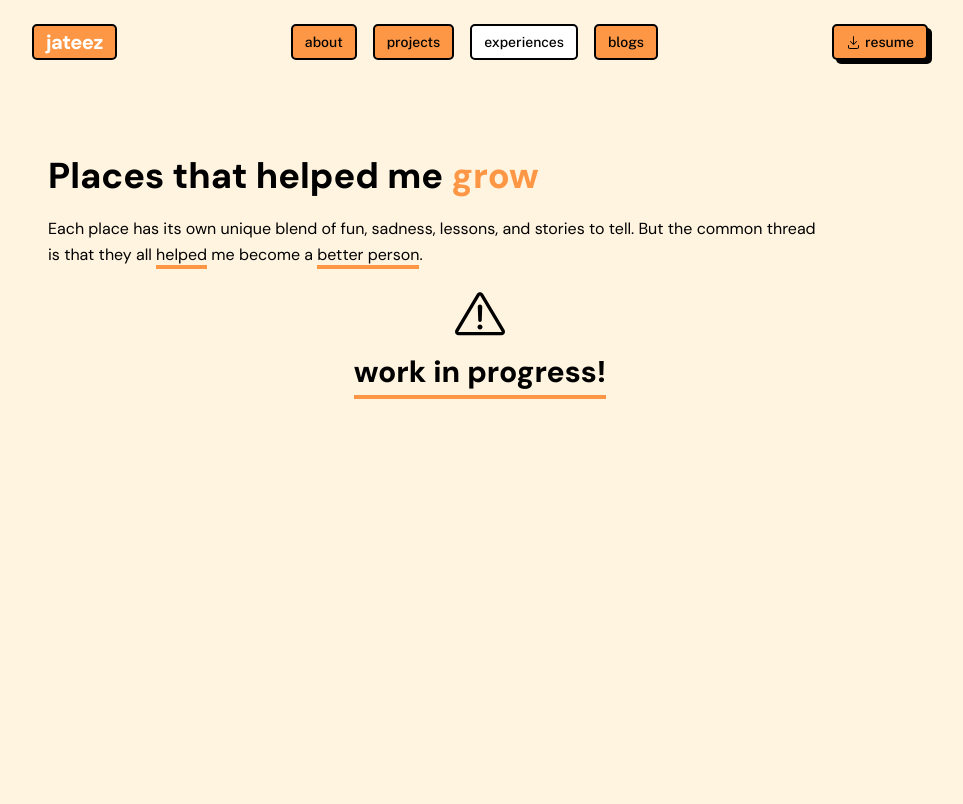
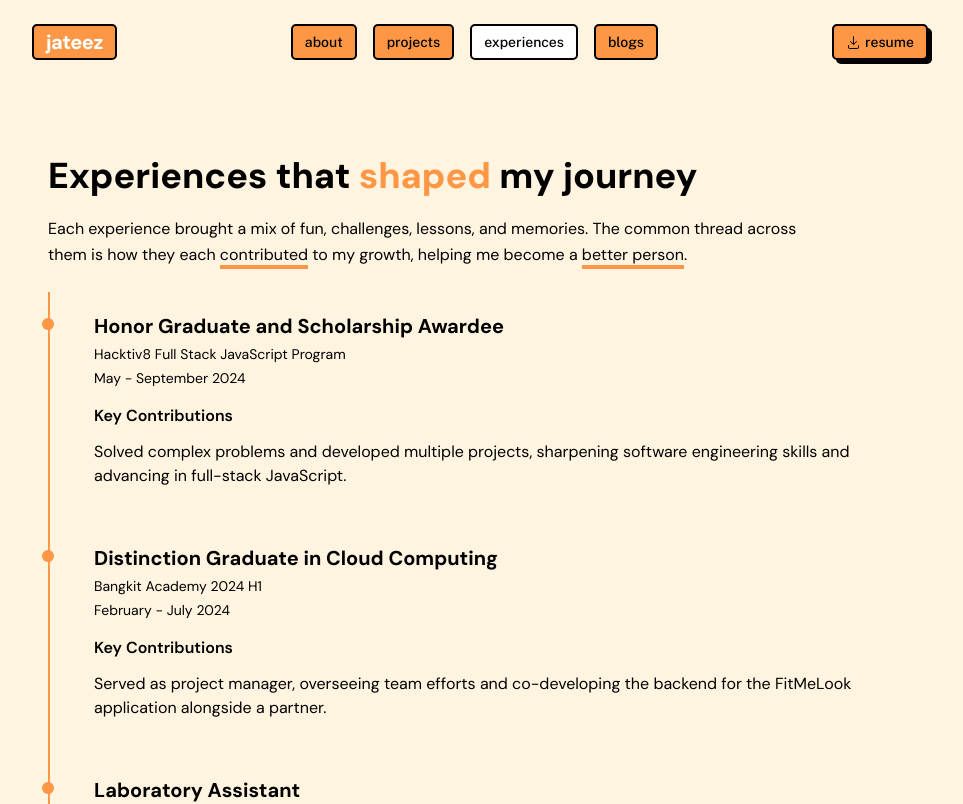
Before and after one commit to jateez/portfolio-athena, a Next.js app: page /experiences in a window 1280 px wide. Shown: the top 804 px of the page, without its empty margins (160-1123 px from the left). Built offline with nearby package versions, Linux system fonts and the light colour scheme.

Commit message:
feat: implement experiences page

```diff
--- a/src/app/experiences/page.tsx
+++ b/src/app/experiences/page.tsx
@@ -1,44 +1,38 @@
+import data from "@/database/db.json";
+import { timeFormatter } from "@/helpers/timeFormatter";
+
 export default function Experiences() {
   return (
     <>
       <main className="flex-col justify-center items-center min-h-screen font-dm pt-16 px-4">
         <h1 className="font-heading text-3xl md:text-4xl pt-2">
-          Places that helped me <span className="text-main">grow</span>
+          Experiences that <span className="text-main">shaped</span> my journey
         </h1>
         <p className="pt-5 text-medium max-w-3xl leading-relaxed">
-          Each place has its own unique blend of fun, sadness, lessons, and stories to tell. But the common thread is that they all <span className="border-b-4 border-main">helped</span> me become a{" "}
+          Each experience brought a mix of fun, challenges, lessons, and memories. The common thread across them is how they each <span className="border-b-4 border-main">contributed</span> to my growth, helping me become a{" "}
           <span className="border-b-4 border-main">better person</span>.
         </p>
-        <div className="flex flex-col container my-6 items-center">
-          <svg width="50" height="50" viewBox="0 0 15 15" fill="none" xmlns="http://www.w3.org/2000/svg">
-            <path
-              d="M8.4449 0.608765C8.0183 -0.107015 6.9817 -0.107015 6.55509 0.608766L0.161178 11.3368C-0.275824 12.07 0.252503 13 1.10608 13H13.8939C14.7475 13 15.2758 12.07 14.8388 11.3368L8.4449 0.608765ZM7.4141 1.12073C7.45288 1.05566 7.54712 1.05566 7.5859 1.12073L13.9798 11.8488C14.0196 11.9154 13.9715 12 13.8939 12H1.10608C1.02849 12 0.980454 11.9154 1.02018 11.8488L7.4141 1.12073ZM6.8269 4.48611C6.81221 4.10423 7.11783 3.78663 7.5 3.78663C7.88217 3.78663 8.18778 4.10423 8.1731 4.48612L8.01921 8.48701C8.00848 8.766 7.7792 8.98664 7.5 8.98664C7.2208 8.98664 6.99151 8.766 6.98078 8.48701L6.8269 4.48611ZM8.24989 10.476C8.24989 10.8902 7.9141 11.226 7.49989 11.226C7.08567 11.226 6.74989 10.8902 6.74989 10.476C6.74989 10.0618 7.08567 9.72599 7.49989 9.72599C7.9141 9.72599 8.24989 10.0618 8.24989 10.476Z"
-              fill="currentColor"
-              fillRule="evenodd"
-              clipRule="evenodd"
-            ></path>
-          </svg>
-          <h1 className="font-heading text-2xl md:text-3xl pt-3">
-            <span className="border-b-4 border-main pb-1">work in progress!</span>
-          </h1>
-          {/* <ol className="relative border-s-2 border-main">
-            <li className="ms-6 p-5">
+        <div className="flex flex-col container my-6">
+          <ol className="relative border-s-2 border-main">
+            {data.experiences.toReversed().map((experience) => (
+              <li key={experience.id} className="ms-6 p-5">
                 <span className="absolute mt-1.5 -start-2 rounded-full w-3 h-3 bg-main" />
                 <div className="mb-4 space-y-1">
-                <h2 className="text-xl font-bold font-plus">{"Bangkit"}</h2>
-                <p className="text-sm">{"asdasd"}</p>
-                <p className="text-sm">{"asdasdas"}</p>
+                  <h2 className="text-xl font-bold font-plus">{experience.title}</h2>
+                  <p className="text-sm">{experience.name}</p>
+                  <p className="text-sm">{timeFormatter(experience.timeStart, experience.timeEnd)}</p>
                 </div>
                 <div className="mb-4 space-y-1">
-                <p className="font-semibold text-base mb-3">Key Responsibilities</p>
-                <p>{"asdasdas"}</p>
+                  <p className="font-semibold text-base mb-3">Key Contributions</p>
+                  <p>{experience.description}</p>
                 </div>
-              <div className="space-y-1">
+                {/* <div className="space-y-1">
                   <p className="font-semibold text-base mb-1">Technology Used:</p>
                   <span className="text-sm">{"asdsadas"}</span>
-              </div>
+                </div> */}
               </li>
-          </ol> */}
+            ))}
+          </ol>
         </div>
       </main>
     </>
--- a/src/database/db.json
+++ b/src/database/db.json
@@ -1,4 +1,31 @@
 {
+  "experiences": [
+    {
+      "id": 1,
+      "title": "Laboratory Assistant",
+      "name": "Database Administration Laboratory",
+      "timeStart": "08/2023",
+      "timeEnd": "12/2023",
+      "description": "Supervised and mentored 40+ students in database administration, providing in-depth feedback and facilitating hands-on projects to strengthen their skills and comprehension."
+    },
+    {
+      "id": 2,
+      "title": "Distinction Graduate in Cloud Computing",
+      "name": "Bangkit Academy 2024 H1",
+      "timeStart": "02/2024",
+      "timeEnd": "07/2024",
+      "description": "Served as project manager, overseeing team efforts and co-developing the backend for the FitMeLook application alongside a partner."
+    },
+    {
+      "id": 3,
+      "title": "Honor Graduate and Scholarship Awardee",
+      "name": "Hacktiv8 Full Stack JavaScript Program",
+      "timeStart": "05/2024",
+      "timeEnd": "09/2024",
+      "description": "Solved complex problems and developed multiple projects, sharpening software engineering skills and advancing in full-stack JavaScript."
+    }
+  ],
+
   "featured_projects": [
     {
       "id": 1,
--- /dev/null
+++ b/src/helpers/timeFormatter.ts
@@ -0,0 +1,17 @@
+export const timeFormatter = (timeStart: string, timeEnd: string = "Present"): string => {
+  let formatted: string;
+  const months = ["January", "February", "March", "April", "May", "June", "July", "August", "September", "October", "November", "December"];
+
+  const [startMonth, startYear] = timeStart.split("/");
+  const [endMonth, endYear] = timeEnd.split("/");
+
+  if (timeEnd !== "Present" && startYear === endYear) {
+    formatted = `${months[Number(startMonth) - 1]} - ${months[Number(endMonth) - 1]} ${endYear}`;
+  } else if (timeEnd === "Present") {
+    formatted = `${months[Number(startMonth) - 1]} ${startYear} - Present`;
+  } else {
+    formatted = `${months[Number(startMonth) - 1]} ${startYear} - ${months[Number(endMonth) - 1]} ${endYear}`;
+  }
+
+  return formatted;
+};
```
Also changed, not shown: 1 other file (tests, documents, lock files or other folders). Lines whose indentation alone changed are shown as unchanged.
